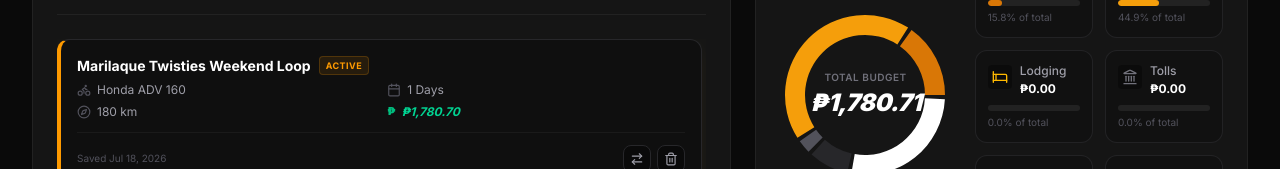
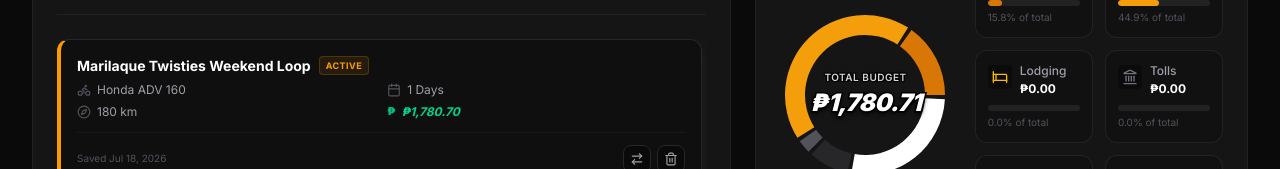
Before and after one commit to pjaganon/Graded-Mini-Project-4.2-AI-Powered-Web-Application, a React (Vite) app: page / in a window 1280 px wide. Shown: the part 1106-1275 px from the top of the page. Built offline with nearby package versions, Linux system fonts and the light colour scheme.

Commit message:
Add black outline to donut total budget text for contrast.
Keeps the center amount readable when it sits over light chart slices.

```diff
--- a/src/components/BudgetChart.tsx
+++ b/src/components/BudgetChart.tsx
@@ -109,8 +109,20 @@ export const BudgetChart: React.FC<BudgetChartProps> = ({ expenses }) => {
                 </PieChart>
               </ResponsiveContainer>
               <div className="absolute inset-0 flex flex-col items-center justify-center pointer-events-none">
-                <span className="text-[10px] text-zinc-500 font-sans tracking-wider uppercase font-semibold">Total Budget</span>
-                <span className="text-xl sm:text-2xl font-black text-white font-sans mt-0.5 italic tracking-tight">
+                <span
+                  className="text-[10px] text-zinc-300 font-sans tracking-wider uppercase font-semibold"
+                  style={{ textShadow: "0 0 2px #000, 0 0 2px #000, 1px 1px 0 #000, -1px -1px 0 #000, 1px -1px 0 #000, -1px 1px 0 #000" }}
+                >
+                  Total Budget
+                </span>
+                <span
+                  className="text-xl sm:text-2xl font-black text-white font-sans mt-0.5 italic tracking-tight"
+                  style={{
+                    WebkitTextStroke: "3px #000",
+                    paintOrder: "stroke fill",
+                    textShadow: "0 3px 4px rgba(0,0,0,0.9)",
+                  }}
+                >
                   ₱{total.toLocaleString(undefined, { minimumFractionDigits: 2, maximumFractionDigits: 2 })}
                 </span>
               </div>
```
